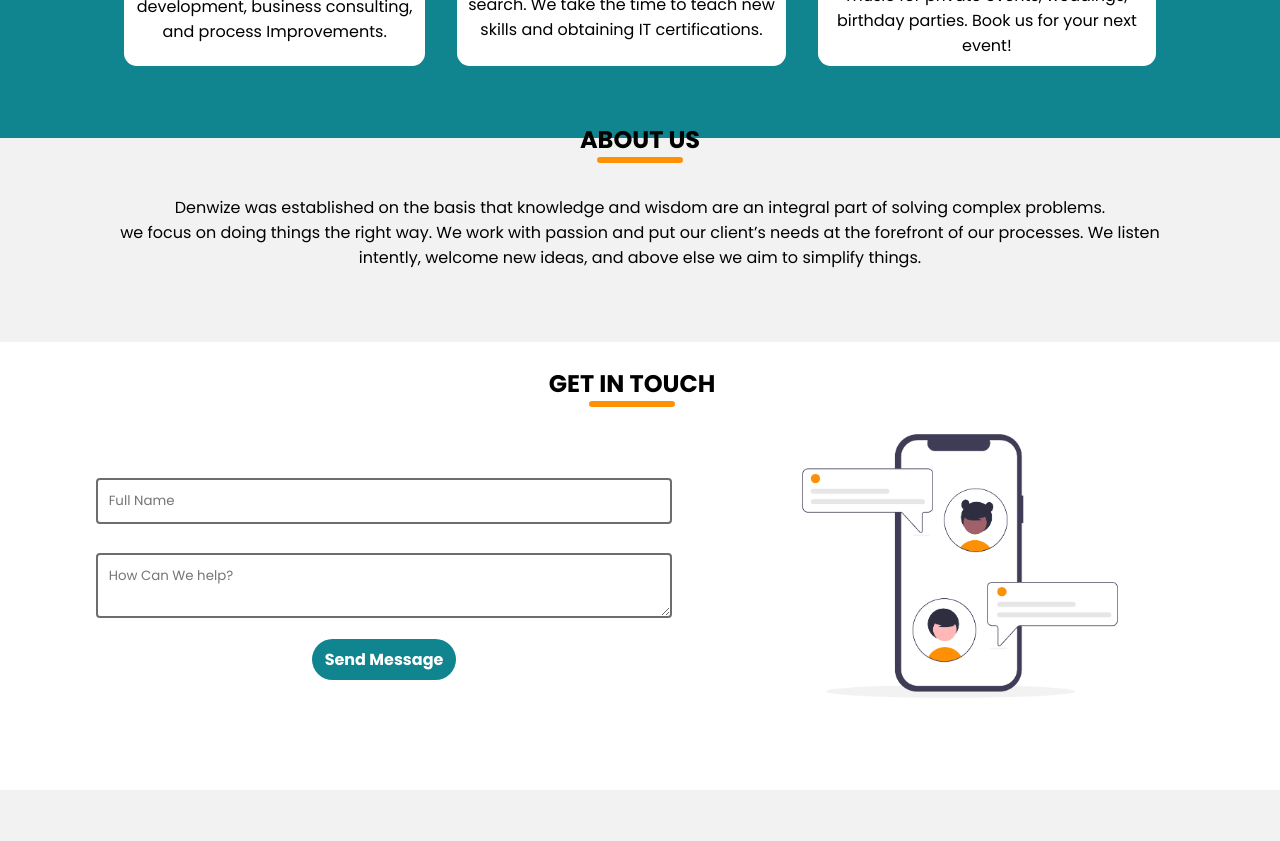
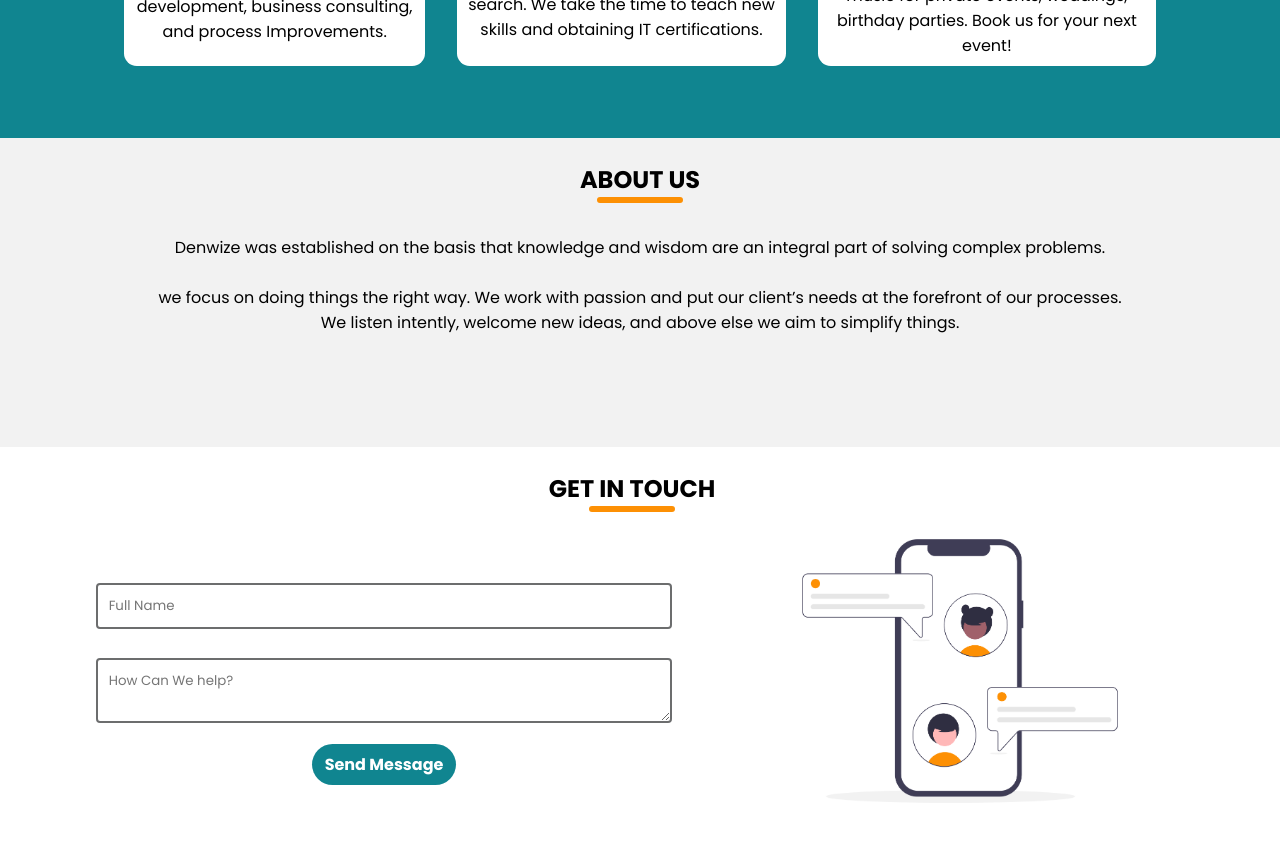
Before and after one commit to gustaveH/denwize2-0, a React (Create React App) app: page / in a window 1280 px wide. Shown: the part 1180-2021 px from the top of the page. Before the commit the page ends 1970 px from the top, so only its background shows below. Built offline with nearby package versions, Linux system fonts and the light colour scheme.

Commit message:
about us page change again

```diff
--- a/src/App.scss
+++ b/src/App.scss
@@ -289,8 +289,14 @@ body {
 // End of services //
 // About us //
 .about-us {
-  padding: 0.5em;
-  margin: 0 6em 4em;
+  padding: 2em;
+  margin: 0 3em 3em;
+}
+@media only screen and (min-width: 768px) {
+  .about-us {
+    padding: 3em;
+    margin: 0 6em 4em;
+  }
 }
 
 // Start of Cntact
--- a/src/components/About.js
+++ b/src/components/About.js
@@ -11,6 +11,7 @@ const About = () => {
             Denwize was established on the basis that knowledge and wisdom are
             an integral part of solving complex problems.
           </p>
+          <br />
           <p>
             we focus on doing things the right way. We work with passion and put
             our client’s needs at the forefront of our processes. We listen
```
